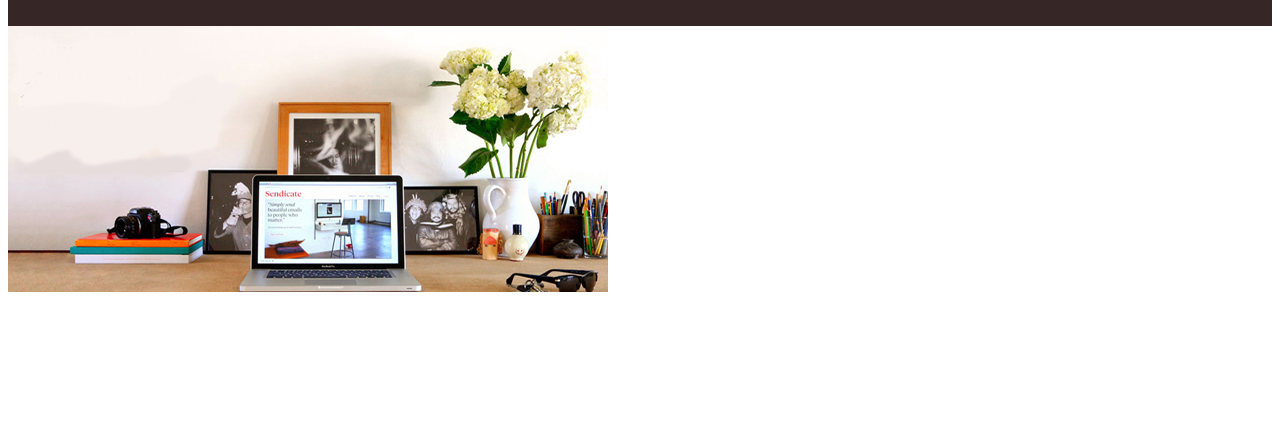
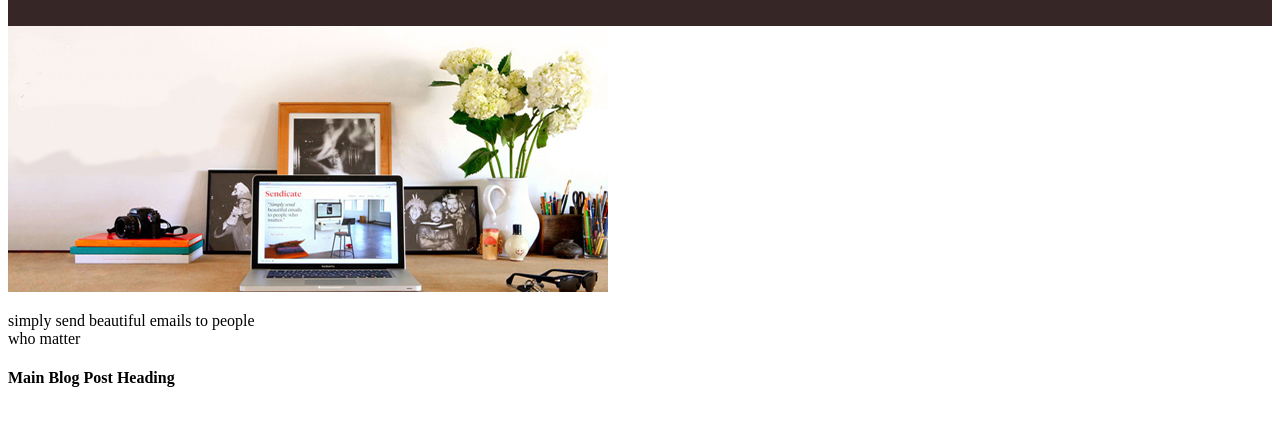
Before and after one commit to skafis/Gnome, a plain HTML site: page index.html in a window 1280 px wide. Shown: the part 78-504 px from the top of the page. Drawn offline with Linux system fonts and the light colour scheme; a web font is replaced by a local one.

Commit message:
add section blog

```diff
--- a/index.html
+++ b/index.html
@@ -13,10 +13,16 @@
         </header>
         <section class="image">
             <img src="assets/big_img.jpg">
+                            <p> simply send beautiful emails to people who matter</p>
+
             <div>
             </div>
         </section>
-        <section></section>
+        <section class="blog">
+            <p><h4>Main Blog Post Heading</h4>
+
+            </p>
+        </section>
         <section></section>
         <section></section>
         <section></section>
--- a/main.css
+++ b/main.css
@@ -21,7 +21,9 @@ p{
     width: 250px
 }
 .image {
-    background-size: 100%
     height: 50%;
 
 }
+img {
+    background-size: 100%
+}
```
